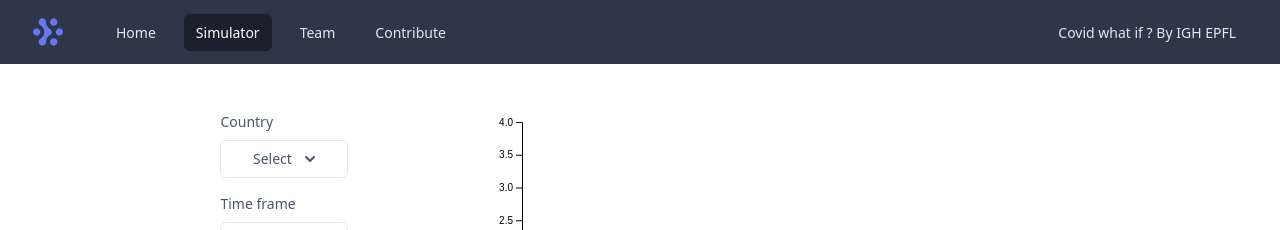
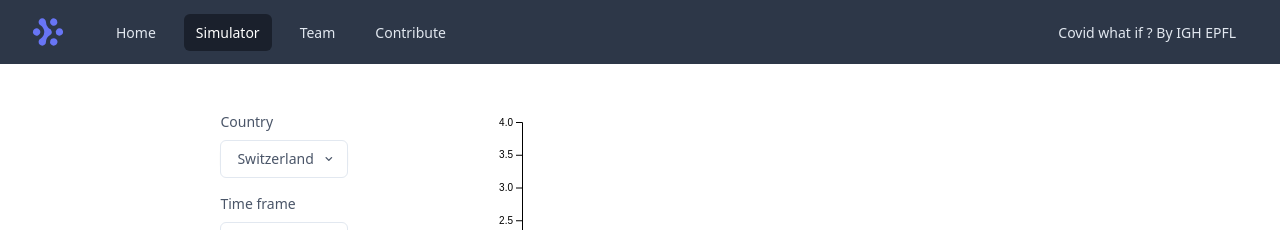
Before and after one commit to andreakiro/covid-what-if, a React (Create React App) app in the folder frontend/: page / in a window 1280 px wide. Shown: the top 230 px of the page. Built offline with nearby package versions, Linux system fonts and the light colour scheme.

Commit message:
Switzerland is the default country

```diff
--- a/frontend/src/components/modules/Dropdown.js
+++ b/frontend/src/components/modules/Dropdown.js
@@ -7,8 +7,9 @@ export default function Dropdown({
   open,
   onOpen,
   onClose,
+  defaultcountry = null
 }) {
-  let [selected, setSelected] = useState(null);
+  let [selected, setSelected] = useState(defaultcountry);
   let onItemClicked = (name) => {
     onClose(name);
     setSelected(name);
--- a/frontend/src/components/simulator/Inputs.js
+++ b/frontend/src/components/simulator/Inputs.js
@@ -53,9 +53,10 @@ function InputButton({ text, setLock, animation, modal }) {
   );
 }
 
-function InputDropdown({ text, items, lock, setLock, setGlobalInput }) {
+function InputDropdown({ text, items, lock, setLock, setGlobalInput, defaultcountry=null }) {
   return (
     <Dropdown
+      defaultcountry={defaultcountry}
       textselector={text}
       items={items}
       open={lock === text}
@@ -107,7 +108,8 @@ export default function Inputs(props) {
         <Label text="Country" />
         <InputDropdown
           text="Select"
-          items={["Global", "America", "Switzerland"]}
+          items={["America", "Switzerland"]}
+          defaultcountry="Switzerland"
           sortItems={true}
           lock={lock}
           setLock={setLock}
```
